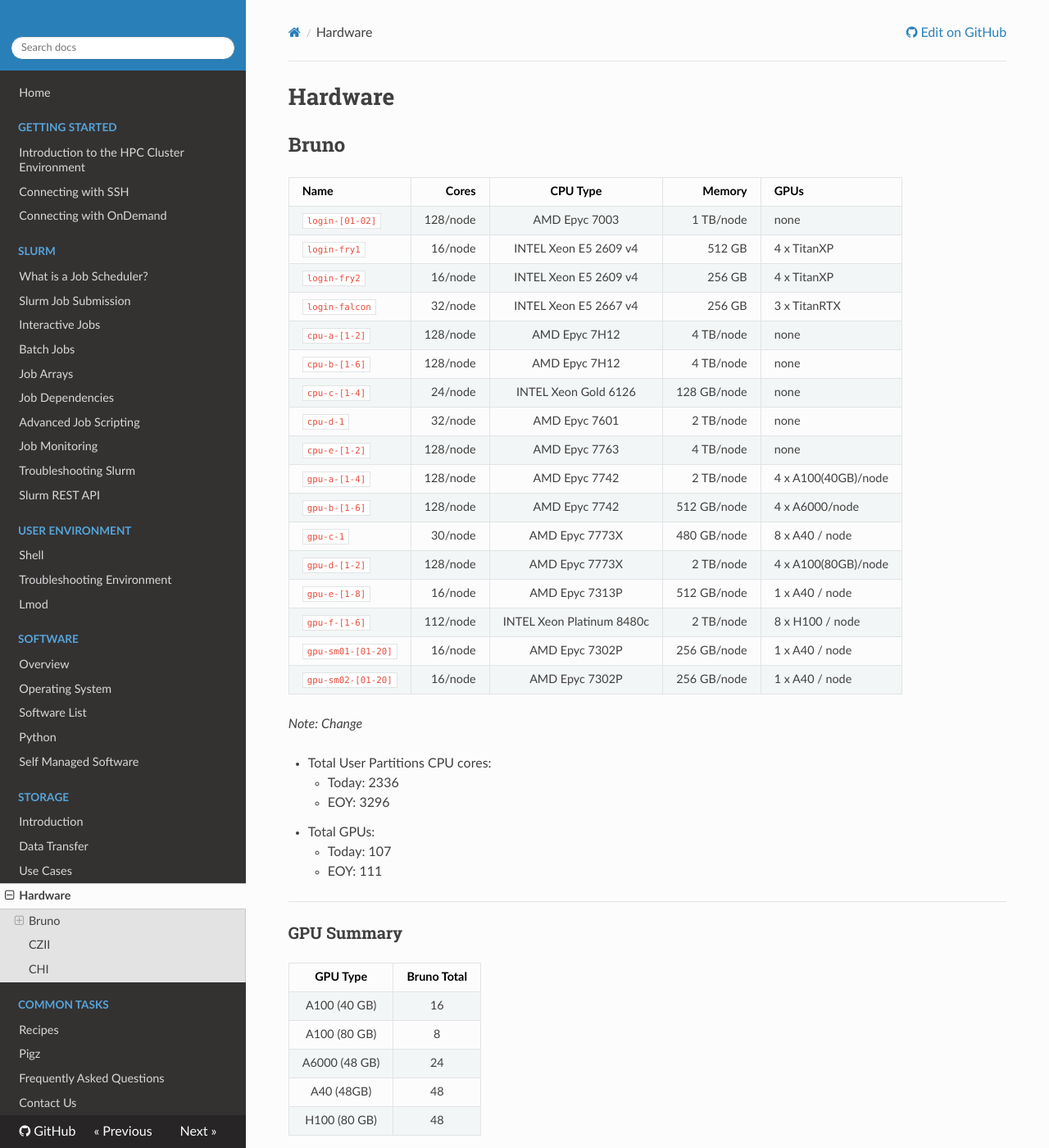
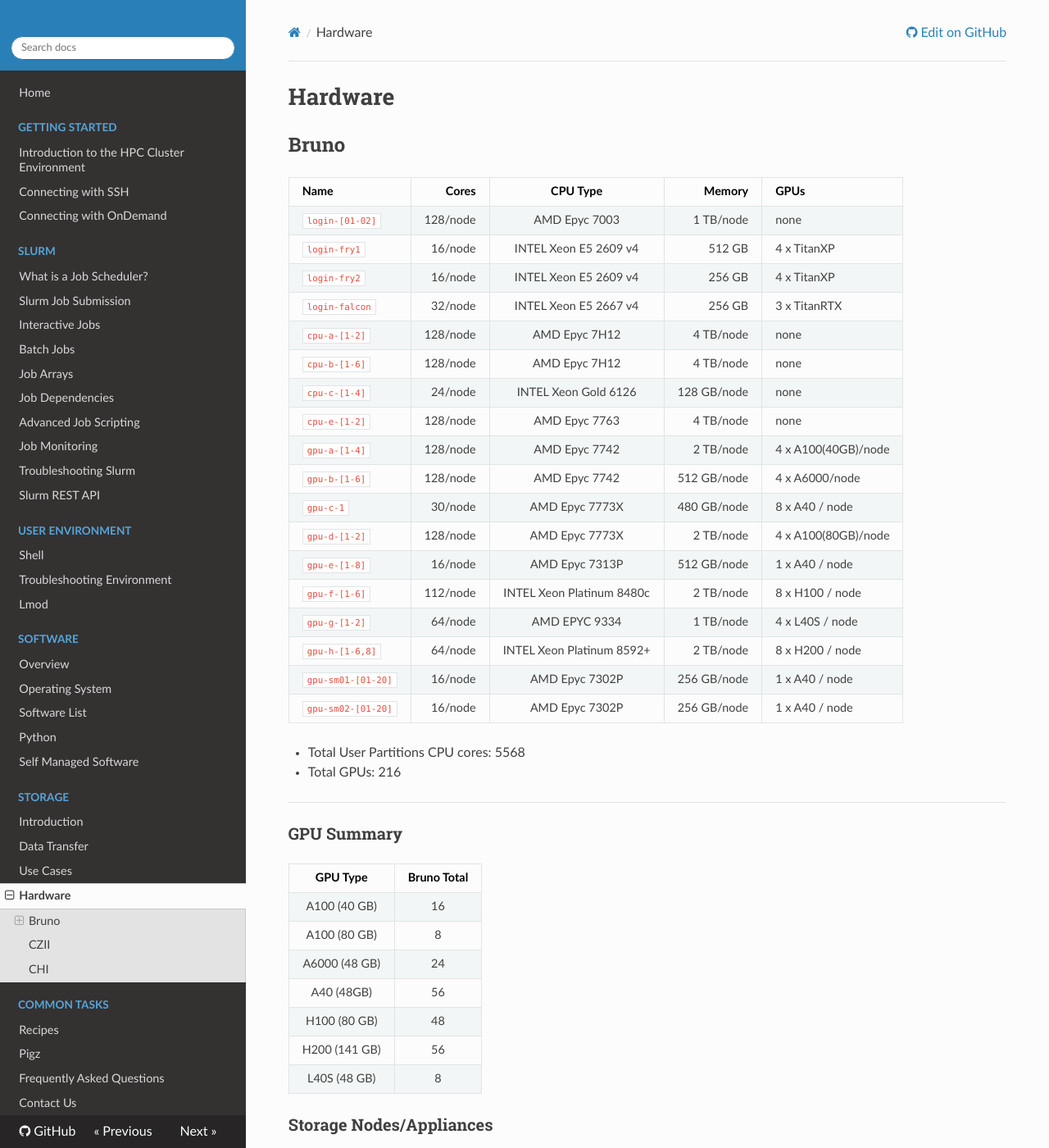
Before and after one commit to biohub-hpc/hpcuserguide, an MkDocs documentation site: the page built from docs/hardware/overview.md, in a window 1280 px wide and 1400 px high. Shown: the whole window at 82% size. Built offline with MkDocs 1.6.1, drawn with Linux system fonts in a browser that asks for light colours; nearby versions of some CDN libraries.

Commit message:
retire cpu-d-*, add gpu-[g,h]-*, update total cores

```diff
--- a/docs/hardware/overview.md
+++ b/docs/hardware/overview.md
@@ -5,47 +5,43 @@ description: Description/listing of what resources are currently in Bruno
 # Hardware
 
 ## Bruno
-| Name              | Cores     | CPU Type | Memory      | GPUs         |
-| ----------------- | --------: | :------: | ----------: |--------------|
-|`login-[01-02]`    |  128/node |  AMD Epyc 7003   | 1 TB/node   | none         |
-|`login-fry1`       |  16/node  |  INTEL Xeon E5 2609 v4   | 512 GB      | 4 x TitanXP  |
-|`login-fry2`       |  16/node  |  INTEL Xeon E5 2609 v4   | 256 GB      | 4 x TitanXP  |
-|`login-falcon`     |  32/node  |  INTEL Xeon E5 2667 v4  | 256 GB      | 3 x TitanRTX |
-|`cpu-a-[1-2]`      |  128/node |  AMD Epyc 7H12   | 4 TB/node   |  none                |
-|`cpu-b-[1-6]`      |  128/node |  AMD Epyc 7H12   | 4 TB/node   |  none                |
-|`cpu-c-[1-4]`      |  24/node  |  INTEL Xeon Gold 6126  | 128 GB/node |  none          |
-|`cpu-d-1`          |  32/node  |  AMD Epyc 7601   | 2 TB/node   |  none                |
-|`cpu-e-[1-2]`      |  128/node |  AMD Epyc 7763   | 4 TB/node   |  none                |
-|`gpu-a-[1-4]`      |  128/node |  AMD Epyc 7742   | 2 TB/node   | 4 x A100(40GB)/node |
-|`gpu-b-[1-6]`      |  128/node |  AMD Epyc 7742   | 512 GB/node | 4 x A6000/node      |
-|`gpu-c-1`      |  30/node  |  AMD Epyc 7773X   | 480 GB/node | 8 x A40 / node      |
-|`gpu-d-[1-2]`      |  128/node |  AMD Epyc 7773X   | 2 TB/node   | 4 x A100(80GB)/node |
-|`gpu-e-[1-8]`      |  16/node  |  AMD Epyc 7313P   | 512 GB/node |  1 x A40 / node      |
-|`gpu-f-[1-6]` |  112/node  |  INTEL Xeon Platinum 8480c   | 2 TB/node |  8 x H100 / node  |
-|`gpu-sm01-[01-20]` |  16/node  |  AMD Epyc 7302P   | 256 GB/node | 1 x A40 / node      |
-|`gpu-sm02-[01-20]` |  16/node  |  AMD Epyc 7302P   | 256 GB/node | 1 x A40 / node      |
+| Name               | Cores    | CPU Type                  | Memory      | GPUs                |
+| ------------------ | -------: | :-----------------------: | ----------: | ------------------- |
+| `login-[01-02]`    | 128/node | AMD Epyc 7003             | 1 TB/node   | none                |
+| `login-fry1`       | 16/node  | INTEL Xeon E5 2609 v4     | 512 GB      | 4 x TitanXP         |
+| `login-fry2`       | 16/node  | INTEL Xeon E5 2609 v4     | 256 GB      | 4 x TitanXP         |
+| `login-falcon`     | 32/node  | INTEL Xeon E5 2667 v4     | 256 GB      | 3 x TitanRTX        |
+| `cpu-a-[1-2]`      | 128/node | AMD Epyc 7H12             | 4 TB/node   | none                |
+| `cpu-b-[1-6]`      | 128/node | AMD Epyc 7H12             | 4 TB/node   | none                |
+| `cpu-c-[1-4]`      | 24/node  | INTEL Xeon Gold 6126      | 128 GB/node | none                |
+| `cpu-e-[1-2]`      | 128/node | AMD Epyc 7763             | 4 TB/node   | none                |
+| `gpu-a-[1-4]`      | 128/node | AMD Epyc 7742             | 2 TB/node   | 4 x A100(40GB)/node |
+| `gpu-b-[1-6]`      | 128/node | AMD Epyc 7742             | 512 GB/node | 4 x A6000/node      |
+| `gpu-c-1`          | 30/node  | AMD Epyc 7773X            | 480 GB/node | 8 x A40 / node      |
+| `gpu-d-[1-2]`      | 128/node | AMD Epyc 7773X            | 2 TB/node   | 4 x A100(80GB)/node |
+| `gpu-e-[1-8]`      | 16/node  | AMD Epyc 7313P            | 512 GB/node | 1 x A40 / node      |
+| `gpu-f-[1-6]`      | 112/node | INTEL Xeon Platinum 8480c | 2 TB/node   | 8 x H100 / node     |
+| `gpu-g-[1-2]`      | 64/node  | AMD EPYC 9334             | 1 TB/node   | 4 x L40S / node     |
+| `gpu-h-[1-6,8]`    | 64/node  | INTEL Xeon Platinum 8592+ | 2 TB/node   | 8 x H200 / node     |
+| `gpu-sm01-[01-20]` | 16/node  | AMD Epyc 7302P            | 256 GB/node | 1 x A40 / node      |
+| `gpu-sm02-[01-20]` | 16/node  | AMD Epyc 7302P            | 256 GB/node | 1 x A40 / node      |
 
-
-*Note: Change*
-
-* Total User Partitions CPU cores:
-    * Today: 2336
-    * EOY: 3296
-* Total GPUs:
-    * Today: 107
-    * EOY: 111
+* Total User Partitions CPU cores: 5568
+* Total GPUs: 216
 
 <hr>
 
 ### GPU Summary
 
-| GPU Type       | Bruno Total            |
-| :------------: | :--------------------: |
-| A100 (40 GB)   | 16                     |
-| A100 (80 GB)   | 8                      |
-| A6000 (48 GB)  | 24                     |
-| A40 (48GB)     | 48                     |
-| H100 (80 GB) | 48 |
+| GPU Type       | Bruno Total |
+| :------------: | :---------: |
+| A100 (40 GB)   | 16          |
+| A100 (80 GB)   | 8           |
+| A6000 (48 GB)  | 24          |
+| A40 (48GB)     | 56          |
+| H100 (80 GB)   | 48          |
+| H200 (141 GB)  | 56          |
+| L40S (48 GB)   | 8           |
 
 
 ### Storage Nodes/Appliances
```
